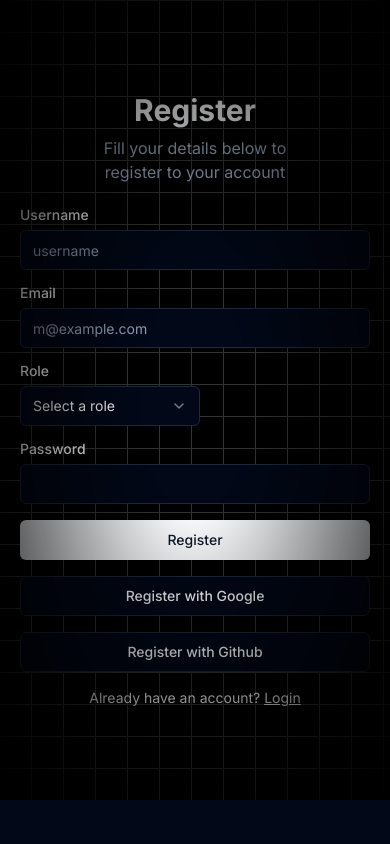
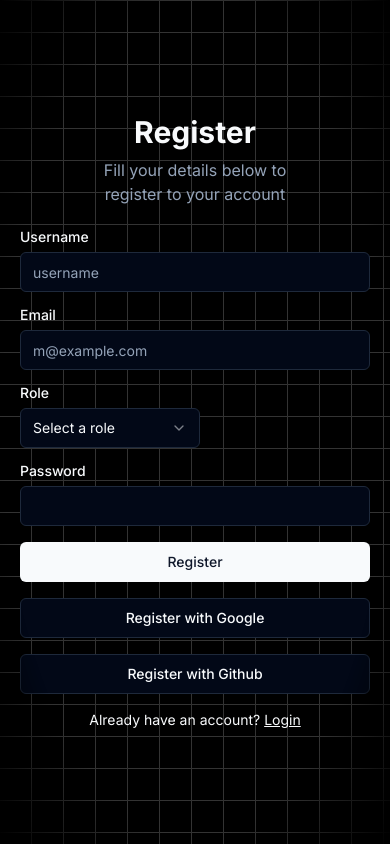
Before and after one commit to patelvivekdev/acme-auth, a Next.js app: page /register in a window 390 px wide. Built offline with nearby package versions, Linux system fonts and the light colour scheme.

Commit message:
Make it mobile first

```diff
--- a/src/app/login/page.tsx
+++ b/src/app/login/page.tsx
@@ -16,8 +16,8 @@ export const metadata: Metadata = {
 
 export default function loginPage() {
   return (
-    <div className="h-[50rem] w-full dark:bg-black bg-white  dark:bg-grid-white/[0.2] bg-grid-black/[0.2] relative flex items-center justify-center lg:grid lg:min-h-[600px] lg:grid-cols-1 xl:min-h-[800px]">
-      <div className="absolute pointer-events-none inset-0 flex items-center justify-center dark:bg-black bg-white [mask-image:radial-gradient(ellipse_at_center,transparent_20%,black)]"></div>
+    <div className="h-screen w-full dark:bg-black bg-white  dark:bg-grid-white/[0.2] bg-grid-black/[0.2] relative flex items-center justify-center lg:grid lg:min-h-[600px] lg:grid-cols-1 xl:min-h-[800px]">
+      <div className="absolute pointer-events-none inset-0 flex items-center justify-center dark:bg-black bg-white [mask-image:radial-gradient(ellipse_at_center,transparent_70%,black)] sm:[mask-image:radial-gradient(ellipse_at_center,transparent_30%,black)]"></div>
       <div className="flex items-center justify-center py-12">
         <div className="mx-auto grid w-[350px] gap-6">
           <div className="grid gap-2 text-center">
--- a/src/app/register/page.tsx
+++ b/src/app/register/page.tsx
@@ -31,8 +31,8 @@ export default function registerPage() {
   };
 
   return (
-    <div className="h-[50rem] w-full dark:bg-black bg-white  dark:bg-grid-white/[0.2] bg-grid-black/[0.2] relative flex items-center justify-center lg:grid lg:min-h-[600px] lg:grid-cols-1 xl:min-h-[800px]">
-      <div className="absolute pointer-events-none inset-0 flex items-center justify-center dark:bg-black bg-white [mask-image:radial-gradient(ellipse_at_center,transparent_20%,black)]"></div>
+    <div className="h-screen w-full dark:bg-black bg-white  dark:bg-grid-white/[0.2] bg-grid-black/[0.2] relative flex items-center justify-center lg:grid lg:min-h-[600px] lg:grid-cols-1 xl:min-h-[800px]">
+      <div className="absolute pointer-events-none inset-0 flex items-center justify-center dark:bg-black bg-white [mask-image:radial-gradient(ellipse_at_center,transparent_70%,black)] sm:[mask-image:radial-gradient(ellipse_at_center,transparent_30%,black)]"></div>
       <div className="flex items-center justify-center py-12">
         <div className="mx-auto grid w-[350px] gap-6">
           <div className="grid gap-2 text-center">
```
